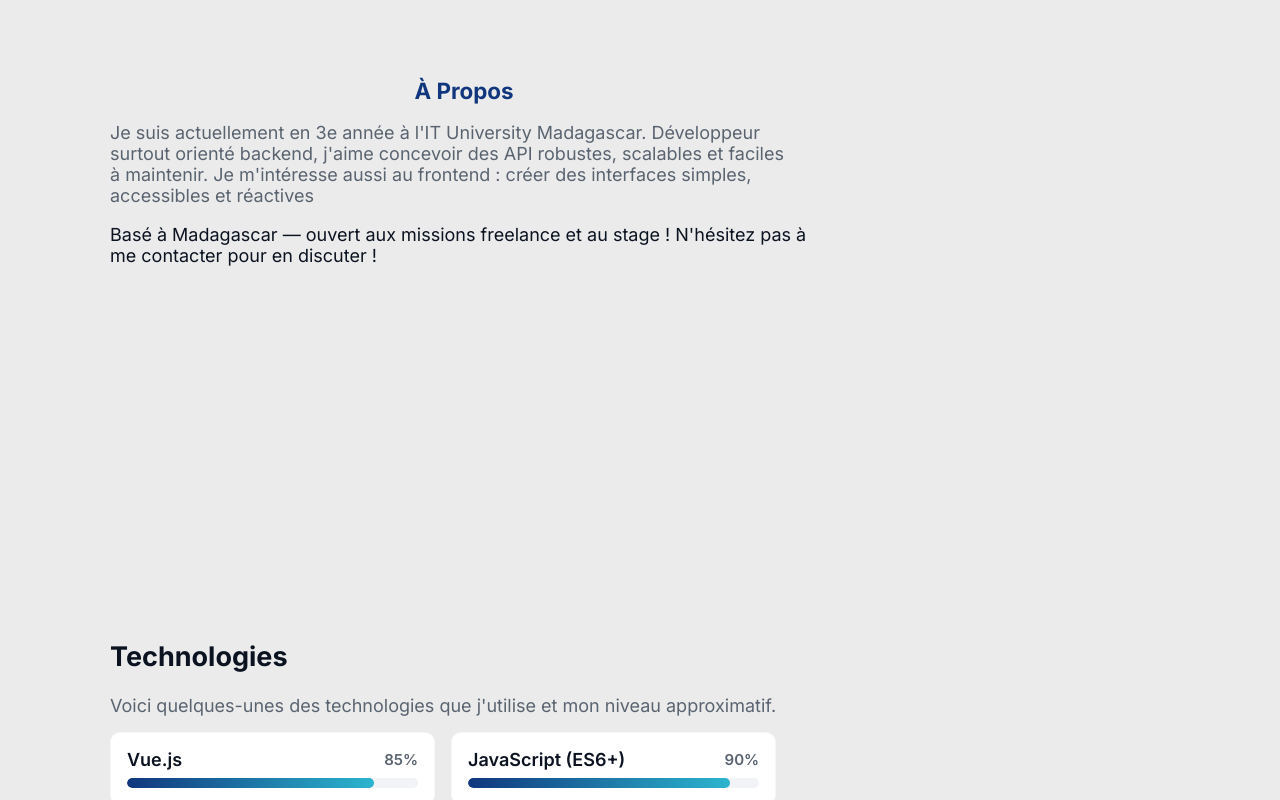
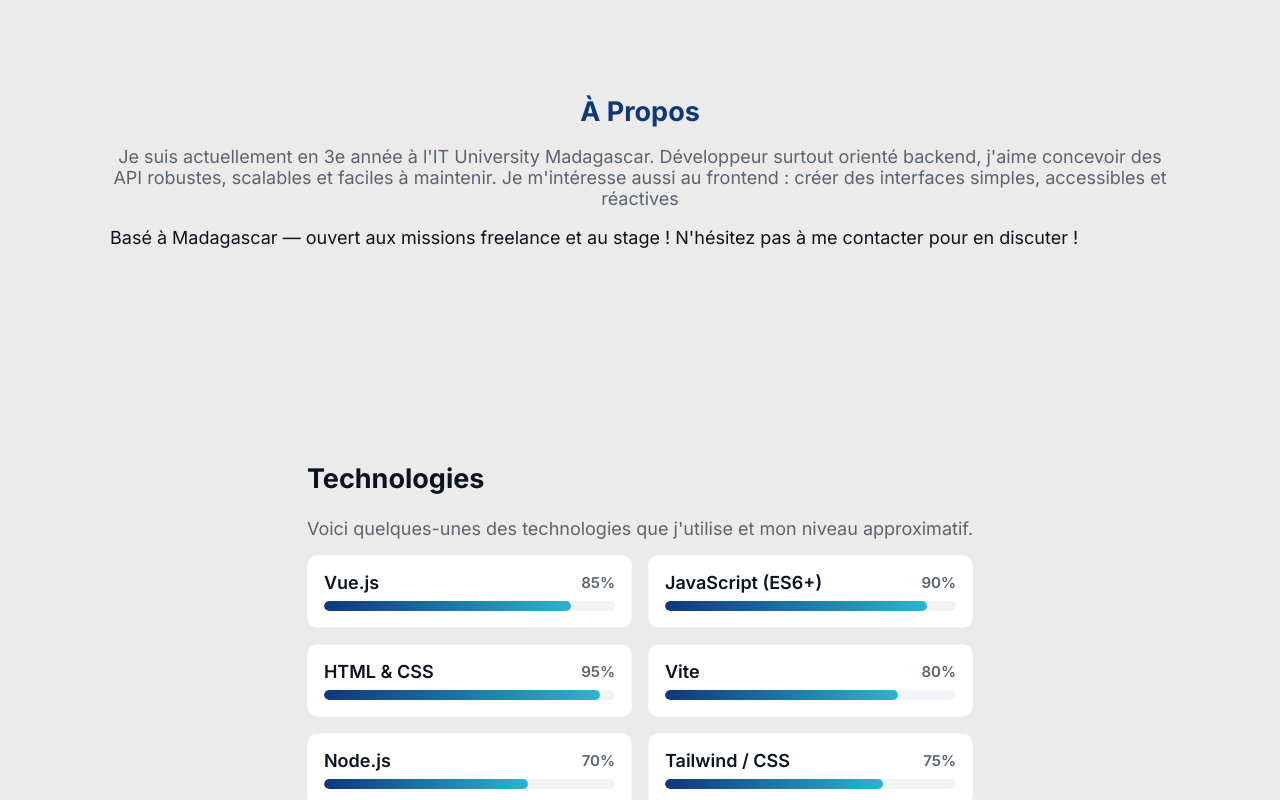
Before and after one commit to Sandratra05/portfolio, a Vue app: page / in a window 1280 px wide. Shown: the part 800-1600 px from the top of the page. Built offline with nearby package versions, Linux system fonts and the light colour scheme.

Commit message:
refactor About component and styles: change layout to flex for better alignment and update heading to h1 for improved semantics

```diff
--- a/src/assets/styles.css
+++ b/src/assets/styles.css
@@ -163,10 +163,9 @@ main {
 
 /* About */
 .about-grid {
-  display: grid;
-  grid-template-columns: 1fr 320px;
+  display: flex;
   gap: 2rem;
-  align-items: center
+  align-content: center
 }
 
 .avatar {
@@ -179,6 +178,12 @@ main {
   justify-content: center;
   color: #083;
   font-weight: 800
+}
+
+.section-techs {
+  display: flex;
+  flex-direction: column;
+  gap: 1.25rem
 }
 
 /* Tech bars */
--- a/src/components/About.vue
+++ b/src/components/About.vue
@@ -1,9 +1,13 @@
 <template>
   <div class="about-grid">
     <div>
-      <h2 style="text-align: center;">À Propos</h2>
-      <p style="color:var(--muted);max-width:60ch">Je suis actuellement en 3e année à l'IT University Madagascar. Développeur surtout orienté backend, j'aime concevoir des API robustes, scalables et faciles à maintenir. Je m'intéresse aussi au frontend : créer des interfaces simples, accessibles et réactives</p>
-      <p style="margin-top:1rem">Basé à Madagascar — ouvert aux missions freelance et au stage ! N'hésitez pas à me contacter pour en discuter !</p>
+      <h1 style="text-align: center;">À Propos</h1>
+        <p style="color:var(--muted); text-align: center;">Je suis actuellement en 3e année à l'IT University Madagascar.
+          Développeur surtout orienté backend, j'aime concevoir des API robustes, scalables et faciles à maintenir. Je
+          m'intéresse aussi au frontend : créer des interfaces simples, accessibles et réactives
+        </p>
+          <p style="margin-top:1rem">Basé à Madagascar — ouvert aux missions freelance et au stage ! N'hésitez pas à me
+          contacter pour en discuter !</p>
     </div>
 
     <!--<div style="display:flex;justify-content:center;align-items:center">
@@ -16,6 +20,20 @@
 </script>
 
 <style scoped>
-.about-grid h2{margin:0 0 .5rem 0;font-size:1.4rem;color:var(--color-primary)}
-.avatar{width:200px;height:200px;border-radius:18px;display:flex;align-items:center;justify-content:center;color:#083;font-weight:700}
+.about-grid h1 {
+  margin: 0 0 .5rem 0;
+  /*font-size: 2rem;*/
+  color: var(--color-primary)
+}
+
+.avatar {
+  width: 200px;
+  height: 200px;
+  border-radius: 18px;
+  display: flex;
+  align-items: center;
+  justify-content: center;
+  color: #083;
+  font-weight: 700
+}
 </style>
```
